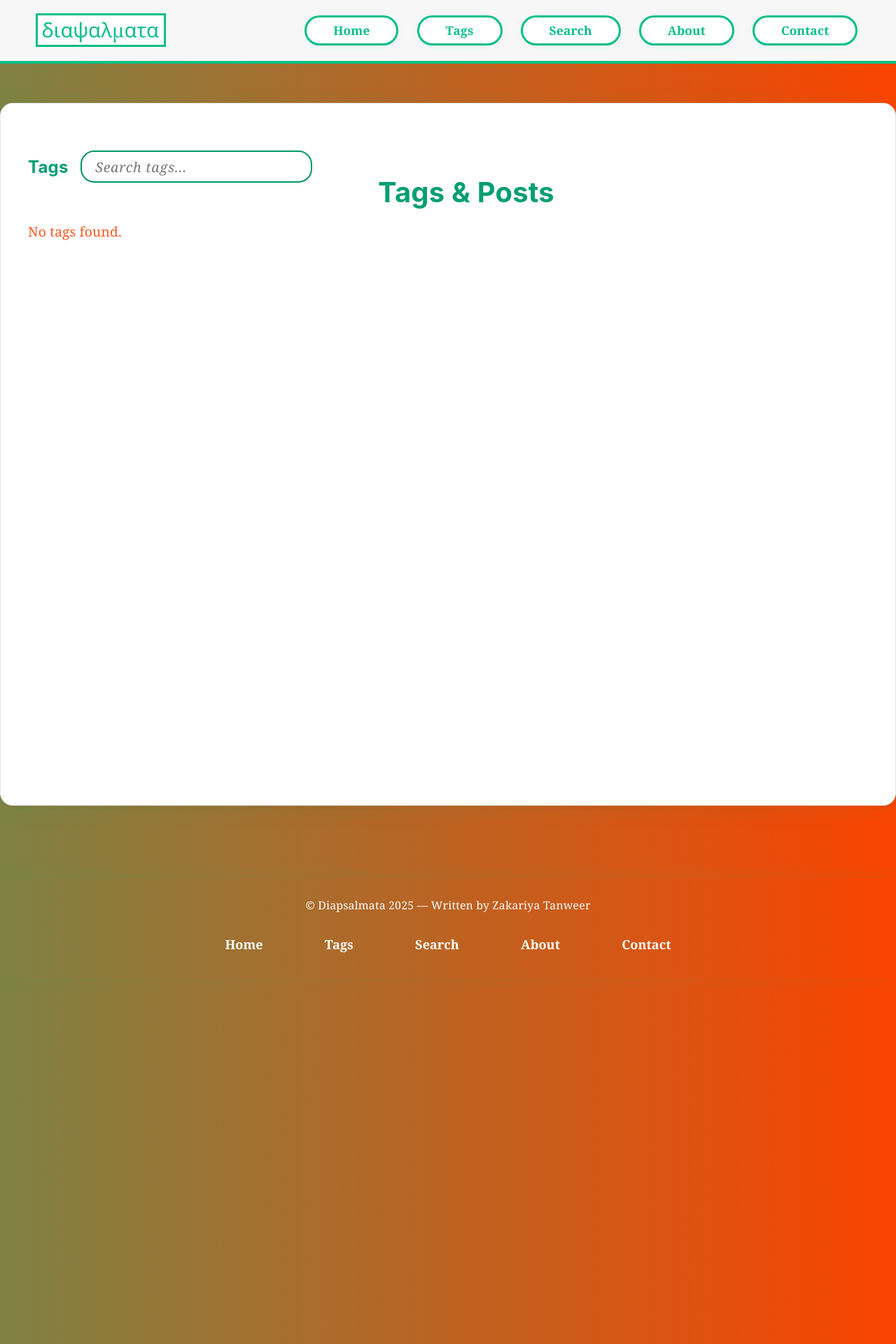
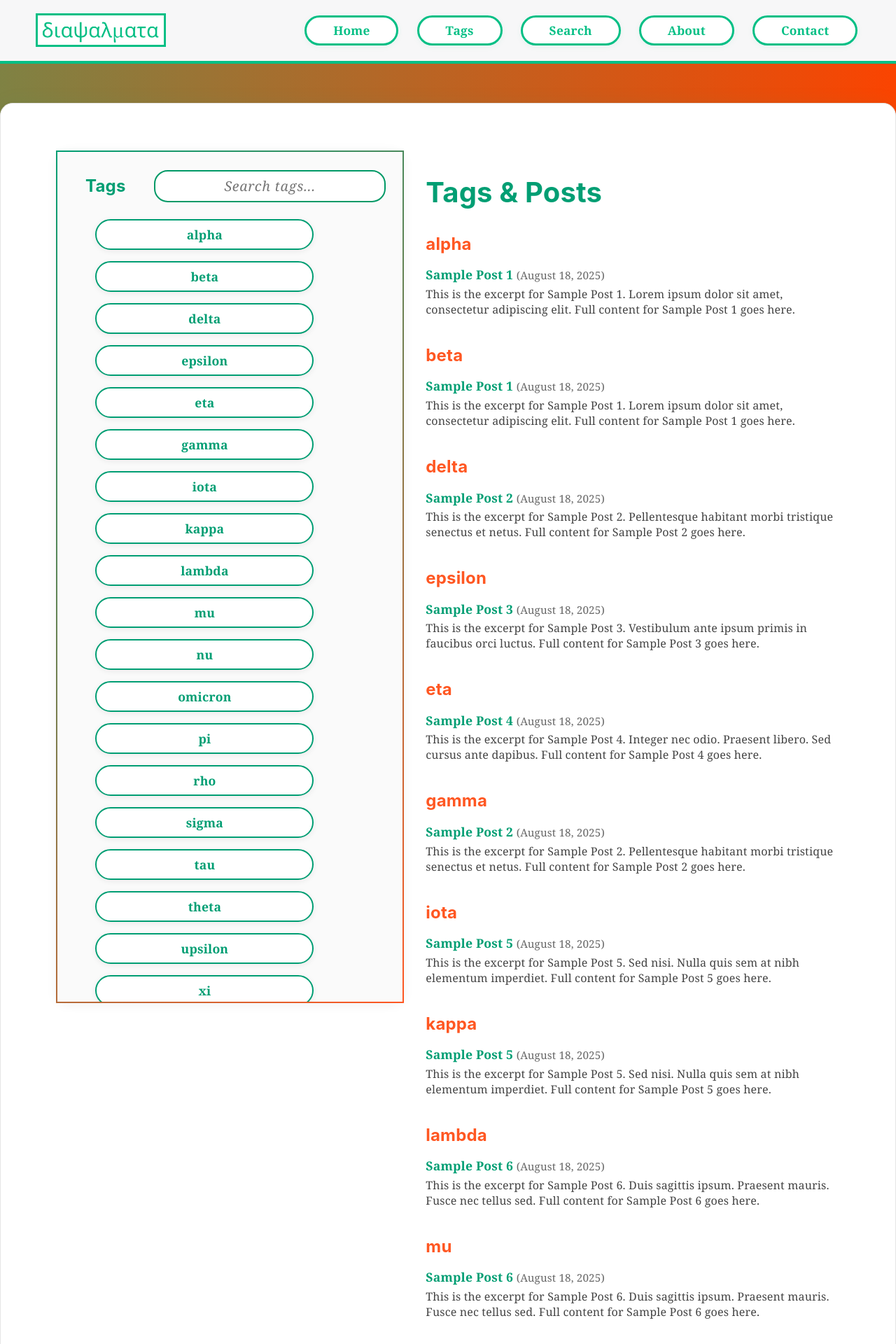
Before and after one commit to NotZakariya/NotZakariya.github.io, a Jekyll site: the page built from tags.md, in a window 1280 px wide. Shown: the top 1920 px of the page at 70% size. Built offline with Jekyll 4.4.1, drawn with Linux system fonts in a browser that asks for light colours; some of the changed text lies outside the part shown.

Commit message:
yes yes guardian, perhaps a barter is warranted

```diff
--- /dev/null
+++ b/_posts/2025-08-18-sample-post-1.md
@@ -0,0 +1,9 @@
+---
+title: "Sample Post 1"
+date: 2025-08-18
+categories: [test]
+tags: [alpha, beta]
+---
+This is the excerpt for Sample Post 1. Lorem ipsum dolor sit amet, consectetur adipiscing elit.
+
+Full content for Sample Post 1 goes here.
--- /dev/null
+++ b/_posts/2025-08-18-sample-post-10.md
@@ -0,0 +1,9 @@
+---
+title: "Sample Post 10"
+date: 2025-08-18
+categories: [test]
+tags: [tau, upsilon]
+---
+This is the excerpt for Sample Post 10. Integer nec odio. Praesent libero. Sed cursus ante dapibus.
+
+Full content for Sample Post 10 goes here.
--- /dev/null
+++ b/_posts/2025-08-18-sample-post-2.md
@@ -0,0 +1,9 @@
+---
+title: "Sample Post 2"
+date: 2025-08-18
+categories: [test]
+tags: [gamma, delta]
+---
+This is the excerpt for Sample Post 2. Pellentesque habitant morbi tristique senectus et netus.
+
+Full content for Sample Post 2 goes here.
--- /dev/null
+++ b/_posts/2025-08-18-sample-post-3.md
@@ -0,0 +1,9 @@
+---
+title: "Sample Post 3"
+date: 2025-08-18
+categories: [test]
+tags: [epsilon, zeta]
+---
+This is the excerpt for Sample Post 3. Vestibulum ante ipsum primis in faucibus orci luctus.
+
+Full content for Sample Post 3 goes here.
--- /dev/null
+++ b/_posts/2025-08-18-sample-post-4.md
@@ -0,0 +1,9 @@
+---
+title: "Sample Post 4"
+date: 2025-08-18
+categories: [test]
+tags: [eta, theta]
+---
+This is the excerpt for Sample Post 4. Integer nec odio. Praesent libero. Sed cursus ante dapibus.
+
+Full content for Sample Post 4 goes here.
--- /dev/null
+++ b/_posts/2025-08-18-sample-post-5.md
@@ -0,0 +1,9 @@
+---
+title: "Sample Post 5"
+date: 2025-08-18
+categories: [test]
+tags: [iota, kappa]
+---
+This is the excerpt for Sample Post 5. Sed nisi. Nulla quis sem at nibh elementum imperdiet.
+
+Full content for Sample Post 5 goes here.
--- /dev/null
+++ b/_posts/2025-08-18-sample-post-6.md
@@ -0,0 +1,9 @@
+---
+title: "Sample Post 6"
+date: 2025-08-18
+categories: [test]
+tags: [lambda, mu]
+---
+This is the excerpt for Sample Post 6. Duis sagittis ipsum. Praesent mauris. Fusce nec tellus sed.
+
+Full content for Sample Post 6 goes here.
--- /dev/null
+++ b/_posts/2025-08-18-sample-post-7.md
@@ -0,0 +1,9 @@
+---
+title: "Sample Post 7"
+date: 2025-08-18
+categories: [test]
+tags: [nu, xi]
+---
+This is the excerpt for Sample Post 7. Mauris massa. Vestibulum lacinia arcu eget nulla.
+
+Full content for Sample Post 7 goes here.
--- /dev/null
+++ b/_posts/2025-08-18-sample-post-8.md
@@ -0,0 +1,9 @@
+---
+title: "Sample Post 8"
+date: 2025-08-18
+categories: [test]
+tags: [omicron, pi]
+---
+This is the excerpt for Sample Post 8. Class aptent taciti sociosqu ad litora torquent per.
+
+Full content for Sample Post 8 goes here.
--- /dev/null
+++ b/_posts/2025-08-18-sample-post-9.md
@@ -0,0 +1,9 @@
+---
+title: "Sample Post 9"
+date: 2025-08-18
+categories: [test]
+tags: [rho, sigma]
+---
+This is the excerpt for Sample Post 9. Curabitur sodales ligula in libero. Sed dignissim lacinia nunc.
+
+Full content for Sample Post 9 goes here.
--- a/tags.md
+++ b/tags.md
@@ -6,33 +6,34 @@ permalink: /tags/
 
 
 
-<div style="display: flex; align-items: stretch; justify-content: flex-start; max-width: 1200px; margin: 0 auto; padding: 2rem 0 0 0; width: 100%; box-sizing: border-box;">
+<div style="display: flex; flex-direction: row; align-items: stretch; justify-content: flex-start; max-width: 1200px; margin: 0 auto; padding: 2rem 0 0 0; width: 100%; box-sizing: border-box;">
   <!-- Sidebar -->
-  <div style="min-width: 280px; max-width: 400px; margin-left: 0 !important; padding-left: 0 !important; height: fit-content; position: sticky; top: 2rem;">
+  <div style="min-width: 320px; max-width: 480px; margin-left: 2.5rem !important; padding-left: 2.5rem !important; height: 85vh; position: sticky; top: 2rem; background: #fafafa; box-shadow: 0 2px 16px rgba(0,0,0,0.06); border-radius: 16px; display: flex; flex-direction: column; border: 2px solid transparent; border-image: linear-gradient(135deg, #009e73 0%, #ff5722 100%); border-image-slice: 1; overflow-y: auto; padding-top: 1.5em;">
 
-<div style="display: flex; align-items: center; gap: 1em; margin-bottom: 1.5rem;">
-  <h2 style="color: #009e73; font-size: 1.5rem; font-weight: 700; margin: 0;">Tags</h2>
-  <input id="tag-search" type="text" placeholder="Search tags..." style="padding: 0.4em 1em; font-size: 1.13em; border: 2px solid #009966; border-radius: 1em; font-family: 'Georgia', serif; font-style: italic; letter-spacing: 0.04em; color: #444;">
-</div>
-    {% assign tags = site.tags | sort %}
-  <div id="tags-sidebar-list" style="display: flex; flex-direction: column; gap: 0.5rem;">
-      {% if tags.size > 0 %}
-        {% for tag in tags %}
-          <a class="sidebar-tag" href="#{{ tag[0] | slugify }}" style="background: #fff; color: #009e73; border: 2px solid #009e73; border-radius: 2rem; padding: 0.5rem 1.5rem; font-size: 1.1rem; font-weight: 600; text-decoration: none; box-shadow: 0 2px 8px rgba(0,0,0,0.07); transition: background 0.2s, color 0.2s; display: block; margin-bottom: 0.5rem; text-align: left;"
-            onmouseover="this.style.background='#009e73';this.style.color='#fff'"
-            onmouseout="this.style.background='#fff';this.style.color='#009e73'"
-          >{{ tag[0] }}</a>
-        {% endfor %}
-      {% else %}
-        <div style="color: #ff5722; font-size: 1.2rem; text-align: left; margin-top: 2rem;">No tags found.</div>
-      {% endif %}
-    </div>
+  <div style="display: flex; align-items: center; justify-content: center; gap: 1em; margin-bottom: 1.5rem;">
+    <h2 style="color: #009e73; font-size: 1.5rem; font-weight: 700; margin: 0; text-align: center;">Tags</h2>
+    <input id="tag-search" type="text" placeholder="Search tags..." style="padding: 0.4em 1em; font-size: 1.13em; border: 2px solid #009966; border-radius: 1em; font-family: 'Georgia', serif; font-style: italic; letter-spacing: 0.04em; color: #444; margin-top: 0; margin-left: 1.2em; margin-right: 1.2em; display: block; text-align: center;">
+  </div>
+  {% assign tags = site.tags | sort %}
+  <div id="tags-sidebar-list" style="flex: 1 1 auto; display: flex; flex-direction: column; gap: 0.5rem; align-items: center; padding-right: 0.5rem;">
+    {% if tags.size > 0 %}
+      {% for tag in tags %}
+          <a class="sidebar-tag" href="#{{ tag[0] | slugify }}" style="background: #fff; color: #009e73; border: 2px solid #009e73; border-radius: 2rem; padding: 0.5rem 1.5rem; font-size: 1.1rem; font-weight: 600; text-decoration: none; box-shadow: 0 2px 8px rgba(0,0,0,0.07); transition: background 0.2s, color 0.2s; display: block; margin-bottom: 0.5rem; text-align: center; width: 80%; max-width: 260px; min-width: 160px; margin-left: 0.9rem; margin-right: auto;"
+          onmouseover="this.style.background='#009e73';this.style.color='#fff'"
+          onmouseout="this.style.background='#fff';this.style.color='#009e73'"
+        >{{ tag[0] }}</a>
+      {% endfor %}
+    {% else %}
+      <div style="color: #ff5722; font-size: 1.2rem; text-align: left; margin-top: 2rem;">No tags found.</div>
+    {% endif %}
+  </div>
   </div>
 
   <!-- Main Content -->
   <div style="flex: 1; text-align: left; max-width: 600px; margin: 0 auto;">
     <h1 style="font-size: 2.5rem; color: #009e73; font-weight: 700; margin-bottom: 2rem;">Tags & Posts</h1>
     <div id="tags-posts-list">
+      {% assign tags = site.tags | sort %}
       {% for tag in tags %}
         <div class="tag-group" data-tag="{{ tag[0] | downcase }}" id="{{ tag[0] | slugify }}" style="margin-bottom: 2.5rem; scroll-margin-top: 2rem;">
           <h2 style="color: #ff5722; font-size: 1.5rem; font-weight: 700; margin-bottom: 1rem;">{{ tag[0] }}</h2>
```
